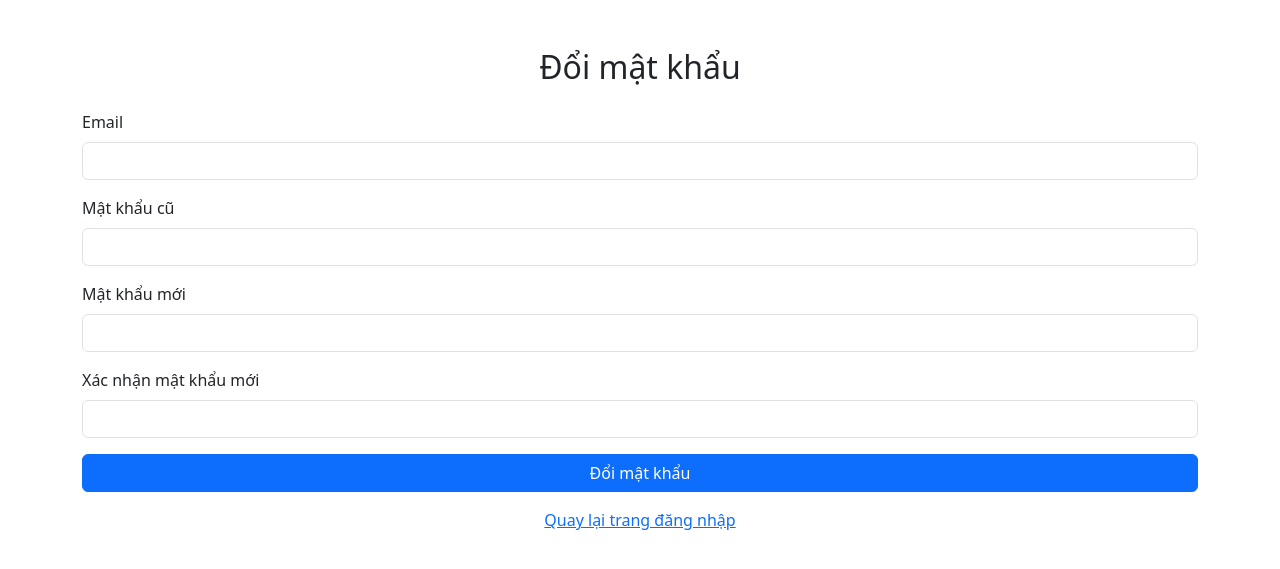
After one commit to tranphatthinh/api, a Flask app: page /change-password in a window 1280 px wide. The commit adds this page. Shown: the top 569 px of the page. Run offline with Flask 3, Linux system fonts and the light colour scheme.

Commit message:
Initial commit - push all files

```diff
--- a/app.py
+++ b/app.py
@@ -113,6 +113,36 @@ def logout():
     session.pop('id', None)
     return render_template('/home/login.html'), 200
 
+@app.route('/change-password', methods=['GET', 'POST'])
+def change_password():
+    try:
+        if request.method == 'POST':
+            email = request.form['email']
+            old_password = request.form['old_password']
+            new_password = request.form['new_password']
+            confirm_password = request.form['confirm_password']
+
+            print("Form data:", email, old_password, new_password, confirm_password)
+
+            user = apikeys.query.filter_by(user_email=email).first()
+            if not user:
+                return render_template('home/change-password.html', message='Tài khoản không tồn tại.')
+
+            if not bcrypt.check_password_hash(user.password, old_password):
+                return render_template('home/change-password.html', message='Mật khẩu cũ không đúng.')
+
+            if new_password != confirm_password:
+                return render_template('home/change-password.html', message='Mật khẩu xác nhận không khớp.')
+
+            user.password = bcrypt.generate_password_hash(new_password).decode('utf-8')
+            db.session.commit()
+            return render_template('home/login.html')
+
+        return render_template('home/change-password.html')
+    except Exception as e:
+        print("❌ LỖI TRONG FLASK:", e)
+        return f"Lỗi server: {e}", 500
+
 @app.route('/grammar-check', methods=['GET','POST'])
 def grammar_check():
     if request.method == 'GET':
--- /dev/null
+++ b/templates/home/change-password.html
@@ -0,0 +1,35 @@
+<!DOCTYPE html>
+<html lang="vi">
+<head>
+    <meta charset="UTF-8">
+    <meta name="viewport" content="width=device-width, initial-scale=1.0">
+    <title>Đổi mật khẩu</title>
+    <link rel="stylesheet" href="https://cdn.jsdelivr.net/npm/bootstrap@5.3.0/dist/css/bootstrap.min.css">
+</head>
+<body class="container mt-5">
+    <h2 class="text-center">Đổi mật khẩu</h2>
+    {% if message %}
+        <div class="alert alert-info text-center">{{ message }}</div>
+    {% endif %}
+    <form method="POST" class="mt-4">
+        <div class="mb-3">
+            <label class="form-label">Email</label>
+            <input type="email" name="email" class="form-control" required>
+        </div>
+        <div class="mb-3">
+            <label class="form-label">Mật khẩu cũ</label>
+            <input type="password" name="old_password" class="form-control" required>
+        </div>
+        <div class="mb-3">
+            <label class="form-label">Mật khẩu mới</label>
+            <input type="password" name="new_password" class="form-control" required>
+        </div>
+        <div class="mb-3">
+            <label class="form-label">Xác nhận mật khẩu mới</label>
+            <input type="password" name="confirm_password" class="form-control" required>
+        </div>
+        <button type="submit" class="btn btn-primary w-100">Đổi mật khẩu</button>
+    </form>
+    <p class="mt-3 text-center"><a href="/login">Quay lại trang đăng nhập</a></p>
+</body>
+</html>
--- a/templates/home/index.html
+++ b/templates/home/index.html
@@ -5,6 +5,8 @@
     <title>Kiểm tra lỗi chính tả & ngữ pháp</title>
     <link href="https://cdn.jsdelivr.net/npm/bootstrap@5.3.0/dist/css/bootstrap.min.css" rel="stylesheet">
     <script src="/static/js/auth.js"></script>
+    <link rel="stylesheet" href="">
+    <link  href="">
 </head>
 <body class="p-4">
 
--- a/templates/home/register.html
+++ b/templates/home/register.html
@@ -5,7 +5,7 @@
     <meta name="viewport" content="width=device-width, initial-scale=1.0">
     <title>Đăng ký tài khoản</title>
     <link rel="stylesheet" href="https://cdn.jsdelivr.net/npm/bootstrap@5.3.0/dist/css/bootstrap.min.css">
-
+    <link rel="stylesheet" href="">
 </head>
 <body class="container mt-5">
     <h2 class="text-center">Đăng ký tài khoản</h2>
```
Also changed, not shown: templates/home/login.html (+5 -2 lines).
